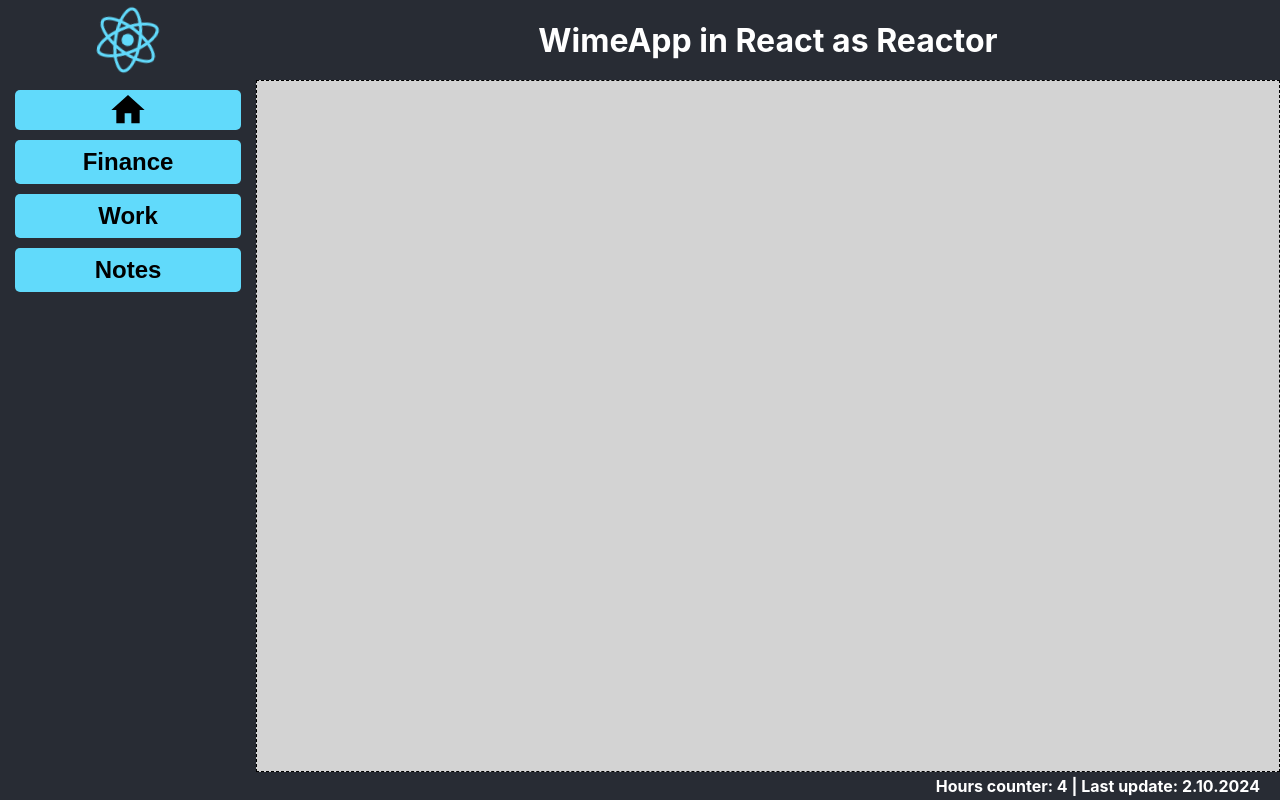
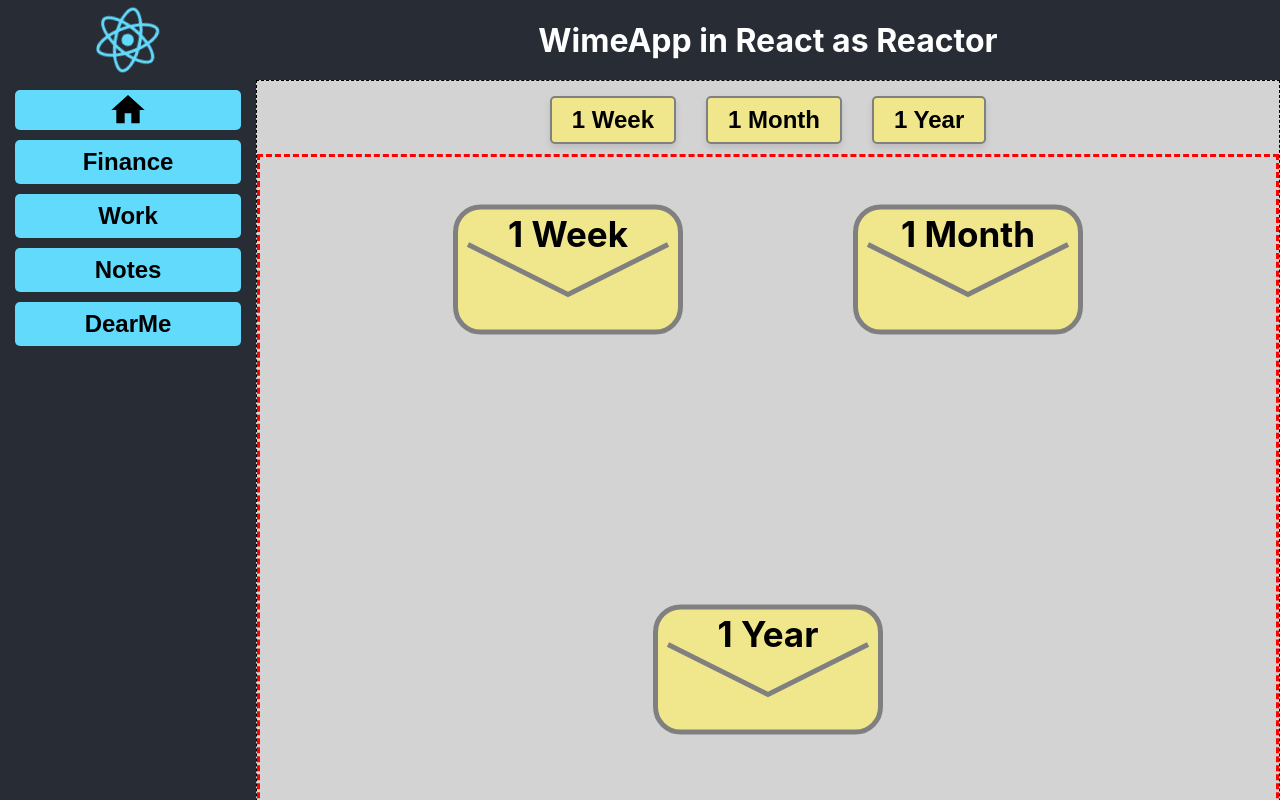
Before and after one commit to Lorisory/Reactor, a React (Create React App) app: page /DearMeHomeView in a window 1280 px wide. Shown: the top 800 px of the page. Built offline with nearby package versions, Linux system fonts and the light colour scheme.

Commit message:
Precommit bcs testing powershell script in vs code.

```diff
--- a/src/App.css
+++ b/src/App.css
@@ -54,3 +54,13 @@
   box-sizing: border-box;
   padding: 6pt 6pt;
 }
+
+.MainMenuButtonStyle:hover {
+  background-color: #21a1f1;
+  transform: scale(1.05);
+}
+
+.MainMenuButtonStyle:active {
+  background-color: #007acc;
+  transform: scale(0.95);
+}
--- a/src/App.tsx
+++ b/src/App.tsx
@@ -5,6 +5,7 @@ import ReactorFooter from './ReactorFooter';
 import { BrowserRouter as Router, Route, Routes } from 'react-router-dom';
 import HomeView from './HomeView';
 import FinanceHomeView from './Finance/FinanceHomeView';
+import DearMeHomeView from './DearMe/DearMeHomeView';
 
 function App() {
   return (
@@ -43,6 +44,7 @@ function App() {
           <Routes>
             <Route path="/HomeView" element={<HomeView />} />
             <Route path="/FinanceHomeView" element={<FinanceHomeView />} />
+            <Route path="/DearMeHomeView" element={<DearMeHomeView />} />
           </Routes>
         </div>
 
--- /dev/null
+++ b/src/DearMe/DearMeHomeView.tsx
@@ -0,0 +1,55 @@
+import './DearMeStyles.css';
+import Envelope from './Envelope';
+import { useNavigate } from 'react-router-dom';
+import { BrowserRouter as Router, Route, Routes } from 'react-router-dom';
+import EnvelopeView from './EnvelopeView';
+
+function DearMeHomeView() {
+    const navigate = useNavigate();
+    return (
+        <div style={{
+            width: '100%',
+        }}>
+            <div style={{
+                display: 'flex',
+                alignItems: 'center',
+                textAlign: 'center',
+                justifyContent: 'center',
+                width: '100%'
+            }}>
+
+                <button className="DearMeToolbarButton"
+                    onClick={() => navigate('/EnvelopeView')}>
+                    1 Week
+                </button>
+                <button className="DearMeToolbarButton">
+                    1 Month
+                </button>
+                <button className="DearMeToolbarButton">
+                    1 Year
+                </button>
+            </div>
+
+            <div
+                style={{
+                    border: 'dashed red 3px',
+                    display: 'flex',
+                    justifyContent: 'center',
+                    alignItems: 'top',
+                    flexWrap: 'wrap', // Umožní zalamování položek
+                    height: '100vh',
+                }}
+            >
+                <Envelope text='1 Week' width={400} height={200} />
+                <Envelope text='1 Month' width={400} height={200} />
+                <Envelope text='1 Year' width={400} height={200} />
+                <Routes>
+                    <Route path="/EnvelopeView" element={<EnvelopeView />} />
+                </Routes>
+            </div>
+
+        </div>
+    );
+}
+
+export default DearMeHomeView
--- /dev/null
+++ b/src/DearMe/DearMeStyles.css
@@ -0,0 +1,34 @@
+.DearMeToolbarButton {
+    background-color: #f0e68c; /* Světlý béžovo-žlutý odstín evokující papírovou obálku */
+    margin: 15px 15px 10px 15px;
+    text-align: center;
+    display: flex;
+    font-size: 18pt;
+    font-weight: bold;
+    justify-content: center;
+    align-items: center;
+    min-height: auto;
+    height: auto;
+    border: 2px solid #808080 ; /* Lehce tmavší okraj pro efekt hrany obálky */
+    border-radius: 5px;
+    overflow-wrap: break-word;
+    word-wrap: break-word;
+    white-space: normal;
+    box-sizing: border-box;
+    padding: 6pt 15pt;
+    box-shadow: 0 4px 6px rgba(0, 0, 0, 0.1); /* Jemný stín pod tlačítkem */
+    transition: background-color 0.3s ease, transform 0.2s ease, box-shadow 0.3s ease;
+    cursor: pointer;
+}
+
+.DearMeToolbarButton:hover {
+    background-color: #f3eac8; /* Tmavší béžovo-žlutý odstín při najetí myší */
+    transform: scale(1.05);
+    box-shadow: 0 6px 8px rgba(0, 0, 0, 0.15); /* Zvýraznění stínu */
+}
+
+.DearMeToolbarButton:active {
+    background-color: #e6d7af; /* Tmavší odstín při kliknutí */
+    transform: scale(0.95);
+    box-shadow: 0 3px 5px rgba(0, 0, 0, 0.1); /* Menší stín při kliknutí */
+}
--- /dev/null
+++ b/src/DearMe/Envelope.tsx
@@ -0,0 +1,52 @@
+import React from 'react';
+
+// Definujeme typ pro props, včetně volitelné šířky a výšky
+interface IEnvelopeProps {
+    text: string;
+    width?: number;  // Volitelná šířka obálky
+    height?: number; // Volitelná výška obálky
+}
+
+const Envelope: React.FC<IEnvelopeProps> = ({ text, width = 100, height = 80 }) => (
+    <svg
+        width={width}
+
+        height={height}
+        viewBox="0 0 100 80"
+        xmlns="http://www.w3.org/2000/svg"
+    >
+        {/* Základní tvar obálky */}
+        <rect
+            x="5"
+            y="20"
+            width="90"
+            height="50"
+            rx="10" // Větší zaoblení rohů
+            ry="10"
+            fill="#f0e68c " // Světle krémové pozadí
+            stroke="#808080   " // Tmavě šedá čára
+            strokeWidth="2"
+        />
+        {/* Horní přehyb obálky */}
+        <path
+            d="M10 35 L50 55 L90 35"
+            fill="#f0e68c " // Stejné pozadí jako obálka
+            stroke="#808080   " // Tmavě šedá čára
+            strokeWidth="2"
+        />
+        {/* Dynamický text uvnitř obálky */}
+        <text
+            x="50%"
+            y="40%" // Posunutí textu dolů pro lepší umístění
+            dominantBaseline="middle"
+            textAnchor="middle"
+            fontSize="14" // Zvětšení velikosti textu
+            fill="black " // Tmavě modrá barva textu
+            fontWeight="bold" // Tučný text pro lepší čitelnost
+        >
+            {text}
+        </text>
+    </svg>
+);
+
+export default Envelope;
--- /dev/null
+++ b/src/DearMe/EnvelopeView.tsx
@@ -0,0 +1,12 @@
+
+function EnvelopeView() {
+    return (
+        <div>
+
+            Content of that certain envelope.
+        </div>
+
+    );
+}
+
+export default EnvelopeView;
--- a/src/MainMenu.tsx
+++ b/src/MainMenu.tsx
@@ -1,6 +1,6 @@
 import './App.css';
 import HomeIcon from './Icons/HomeIcon';
-import { useNavigate  } from 'react-router-dom';
+import { useNavigate } from 'react-router-dom';
 
 function MainMenu() {
     const navigate = useNavigate();
@@ -13,16 +13,16 @@ function MainMenu() {
                 justifyContent: 'flex-start', // Vertikální zarovnání k horní části
                 width: '100%',
                 height: '100%',
-            }}
-        >
+            }}>
+
             <button
-                onClick={()=> navigate('/HomeView')}
+                onClick={() => navigate('/HomeView')}
                 className="MainMenuButtonStyle" style={{ padding: 0 }}>
                 <HomeIcon color="black" size="30pt" />
             </button>
 
             <button
-                onClick={()=> navigate('/FinanceHomeView')}
+                onClick={() => navigate('/FinanceHomeView')}
                 className="MainMenuButtonStyle">
                 Finance
             </button>
@@ -35,6 +35,12 @@ function MainMenu() {
                 Notes
             </button>
 
+            <button
+                onClick={() => navigate('/DearMeHomeView')}
+                className="MainMenuButtonStyle">
+                DearMe
+            </button>
+
         </div>
 
 
```
Also changed, not shown: src/DearMe/EnvelopesOverall.tsx (added, +8 -0 lines). Lines whose indentation alone changed are shown as unchanged.
